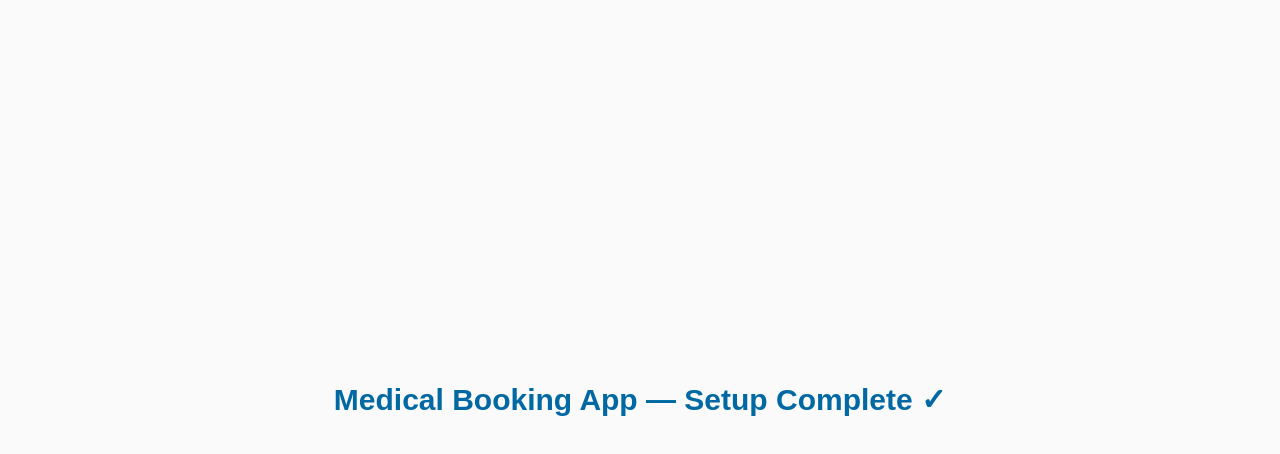
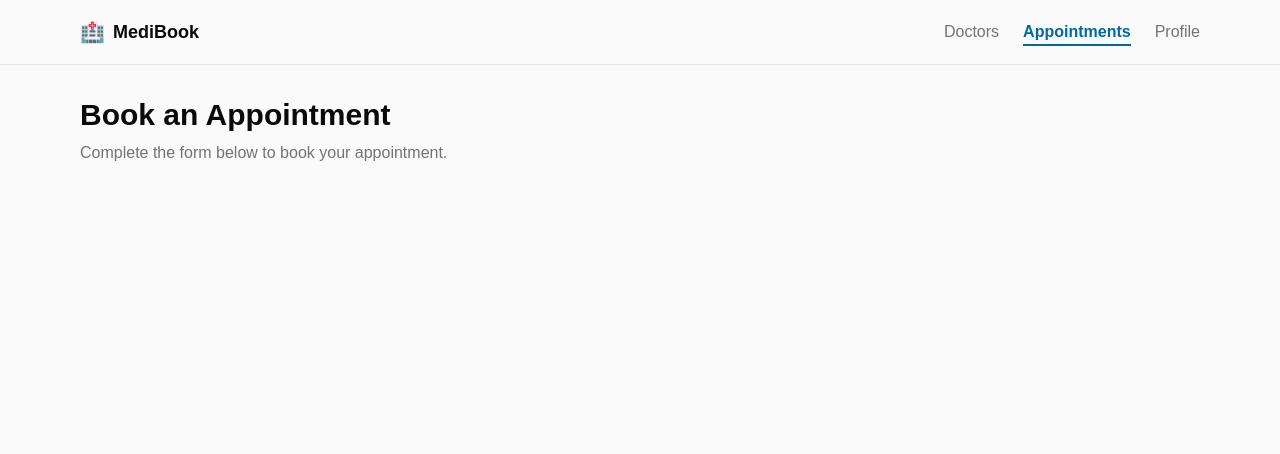
Before and after one commit to youssifmo2025/medical-booking-app, a React (Vite) app: page /appointments/new in a window 1280 px wide. Shown: the top 454 px of the page. Built offline with nearby package versions, Linux system fonts and the light colour scheme.

Commit message:
feat: setup application routing

```diff
--- a/src/App.jsx
+++ b/src/App.jsx
@@ -1,13 +1,9 @@
+import { RouterProvider } from 'react-router';
+import router from '@/routes/router';
 import './App.css';
 
 const App = () => {
-  return (
-    <div className='flex items-center justify-center min-h-screen'>
-      <h1 className='text-primary text-3xl font-bold'>
-        Medical Booking App — Setup Complete ✓
-      </h1>
-    </div>
-  );
+  return <RouterProvider router={router} />;
 };
 
 export default App;
--- /dev/null
+++ b/src/components/Navbar.jsx
@@ -0,0 +1,41 @@
+import { NavLink } from 'react-router';
+
+const Navbar = () => {
+  const linkClass = ({ isActive }) =>
+    isActive
+      ? 'text-primary font-semibold border-b-2 border-primary pb-1'
+      : 'text-muted-foreground hover:text-foreground transition-colors';
+
+  return (
+    <header className='sticky top-0 z-50 bg-background/80 backdrop-blur border-b border-border'>
+      <nav className='max-w-6xl mx-auto px-4 h-16 flex items-center justify-between'>
+        {/* Brand */}
+        <NavLink to='/' className='flex items-center gap-2'>
+          <span className='text-primary text-xl'>🏥</span>
+          <span className='font-bold text-foreground text-lg'>MediBook</span>
+        </NavLink>
+
+        {/* Links */}
+        <ul className='flex items-center gap-6 list-none m-0 p-0'>
+          <li>
+            <NavLink to='/' end className={linkClass}>
+              Doctors
+            </NavLink>
+          </li>
+          <li>
+            <NavLink to='/appointments' className={linkClass}>
+              Appointments
+            </NavLink>
+          </li>
+          <li>
+            <NavLink to='/profile' className={linkClass}>
+              Profile
+            </NavLink>
+          </li>
+        </ul>
+      </nav>
+    </header>
+  );
+};
+
+export default Navbar;
--- /dev/null
+++ b/src/layouts/MainLayout.jsx
@@ -0,0 +1,15 @@
+import { Outlet } from 'react-router';
+import Navbar from '@/components/Navbar';
+
+const MainLayout = () => {
+  return (
+    <div className='min-h-screen bg-background'>
+      <Navbar />
+      <main className='max-w-6xl mx-auto px-4 py-8'>
+        <Outlet />
+      </main>
+    </div>
+  );
+};
+
+export default MainLayout;
--- /dev/null
+++ b/src/pages/AppointmentsPage.jsx
@@ -0,0 +1,13 @@
+const AppointmentsPage = () => {
+  return (
+    <div>
+      <h1 className='text-3xl font-bold text-foreground mb-2'>My Appointments</h1>
+      <p className='text-muted-foreground'>
+        View, reschedule, or cancel your booked appointments.
+      </p>
+      {/* TODO: appointments list with status badges, reschedule/cancel actions */}
+    </div>
+  );
+};
+
+export default AppointmentsPage;
--- /dev/null
+++ b/src/pages/BookAppointmentPage.jsx
@@ -0,0 +1,20 @@
+import { useSearchParams } from 'react-router';
+
+const BookAppointmentPage = () => {
+  const [searchParams] = useSearchParams();
+  const doctorId = searchParams.get('doctorId');
+
+  return (
+    <div>
+      <h1 className='text-3xl font-bold text-foreground mb-2'>Book an Appointment</h1>
+      <p className='text-muted-foreground'>
+        {doctorId
+          ? `Booking for doctor ID: ${doctorId}`
+          : 'Complete the form below to book your appointment.'}
+      </p>
+      {/* TODO: React Hook Form booking form with Zod validation */}
+    </div>
+  );
+};
+
+export default BookAppointmentPage;
--- /dev/null
+++ b/src/pages/DoctorDetailsPage.jsx
@@ -0,0 +1,17 @@
+import { useParams } from 'react-router';
+
+const DoctorDetailsPage = () => {
+  const { id } = useParams();
+
+  return (
+    <div>
+      <h1 className='text-3xl font-bold text-foreground mb-2'>Doctor Details</h1>
+      <p className='text-muted-foreground'>
+        Viewing doctor ID: <span className='text-primary font-mono'>{id}</span>
+      </p>
+      {/* TODO: doctor profile card, available slots, Book Now button */}
+    </div>
+  );
+};
+
+export default DoctorDetailsPage;
--- /dev/null
+++ b/src/pages/DoctorsPage.jsx
@@ -0,0 +1,13 @@
+const DoctorsPage = () => {
+  return (
+    <div>
+      <h1 className='text-3xl font-bold text-foreground mb-2'>Find a Doctor</h1>
+      <p className='text-muted-foreground'>
+        Browse and search doctors by specialty, location, or name. Filter by availability and rating.
+      </p>
+      {/* TODO: search bar, filters, doctors grid */}
+    </div>
+  );
+};
+
+export default DoctorsPage;
--- /dev/null
+++ b/src/pages/NotFoundPage.jsx
@@ -0,0 +1,22 @@
+import { Link } from 'react-router';
+
+const NotFoundPage = () => {
+  return (
+    <div className='min-h-screen bg-background flex flex-col items-center justify-center gap-4 text-center px-4'>
+      <span className='text-8xl'>🏥</span>
+      <h1 className='text-6xl font-bold text-primary'>404</h1>
+      <h2 className='text-2xl font-semibold text-foreground'>Page Not Found</h2>
+      <p className='text-muted-foreground max-w-sm'>
+        The page you're looking for doesn't exist or has been moved.
+      </p>
+      <Link
+        to='/'
+        className='mt-2 inline-block bg-primary text-primary-foreground px-6 py-2 rounded-lg font-medium hover:opacity-90 transition-opacity'
+      >
+        Back to Home
+      </Link>
+    </div>
+  );
+};
+
+export default NotFoundPage;
--- /dev/null
+++ b/src/pages/ProfilePage.jsx
@@ -0,0 +1,13 @@
+const ProfilePage = () => {
+  return (
+    <div>
+      <h1 className='text-3xl font-bold text-foreground mb-2'>My Profile</h1>
+      <p className='text-muted-foreground'>
+        Manage your personal information and preferences.
+      </p>
+      {/* TODO: profile info, edit form */}
+    </div>
+  );
+};
+
+export default ProfilePage;
--- /dev/null
+++ b/src/routes/router.jsx
@@ -0,0 +1,46 @@
+import { createBrowserRouter } from 'react-router';
+import MainLayout from '@/layouts/MainLayout';
+import DoctorsPage from '@/pages/DoctorsPage';
+import DoctorDetailsPage from '@/pages/DoctorDetailsPage';
+import AppointmentsPage from '@/pages/AppointmentsPage';
+import BookAppointmentPage from '@/pages/BookAppointmentPage';
+import ProfilePage from '@/pages/ProfilePage';
+import NotFoundPage from '@/pages/NotFoundPage';
+
+const router = createBrowserRouter([
+  // Catch-all — no layout, full-page 404
+  {
+    path: '*',
+    element: <NotFoundPage />,
+  },
+
+  // Root layout — all main pages live inside here
+  {
+    path: '/',
+    element: <MainLayout />,
+    children: [
+      {
+        index: true,
+        element: <DoctorsPage />,
+      },
+      {
+        path: 'doctors/:id',
+        element: <DoctorDetailsPage />,
+      },
+      {
+        path: 'appointments',
+        element: <AppointmentsPage />,
+      },
+      {
+        path: 'appointments/new',
+        element: <BookAppointmentPage />,
+      },
+      {
+        path: 'profile',
+        element: <ProfilePage />,
+      },
+    ],
+  },
+]);
+
+export default router;
```
